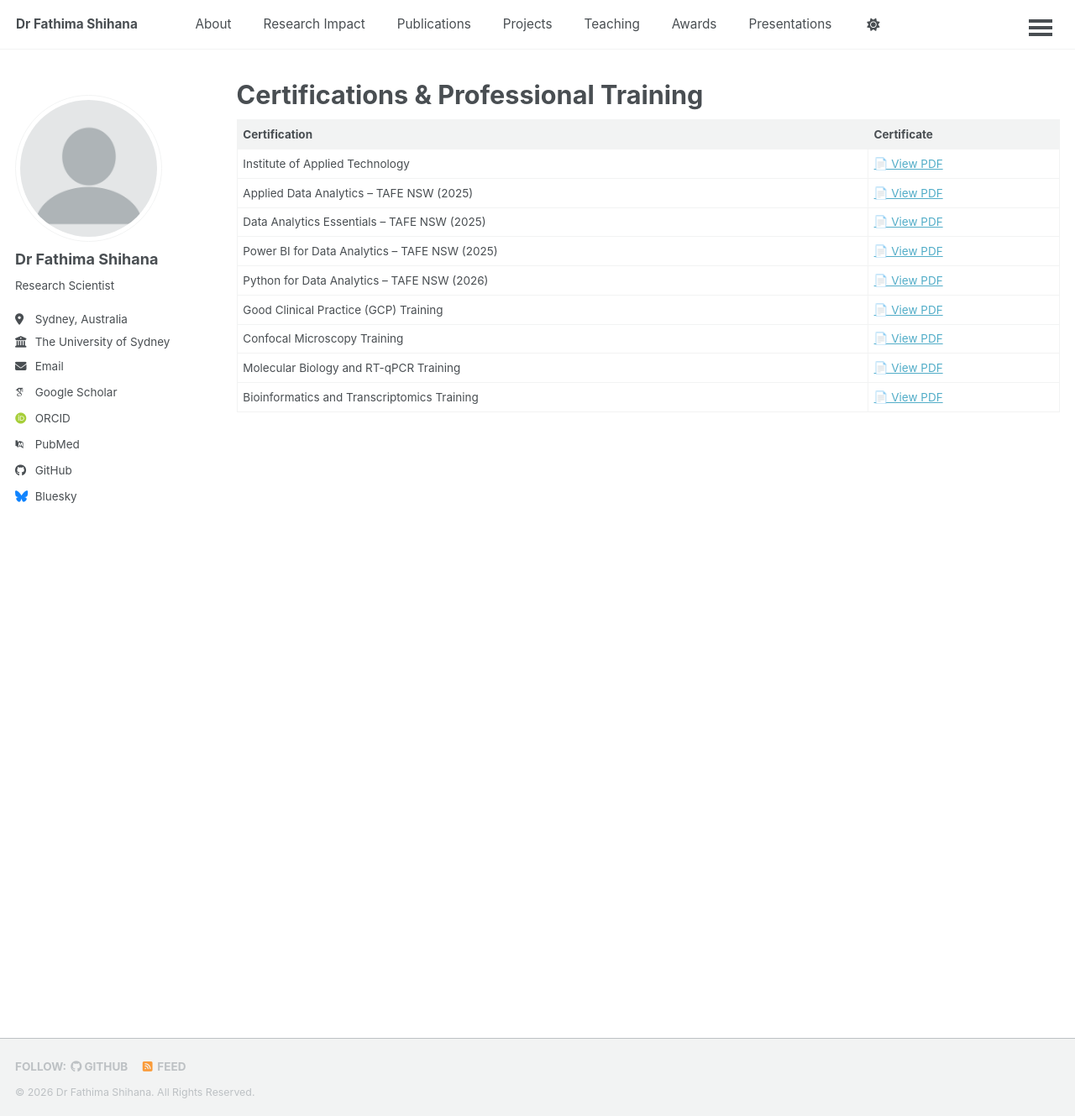
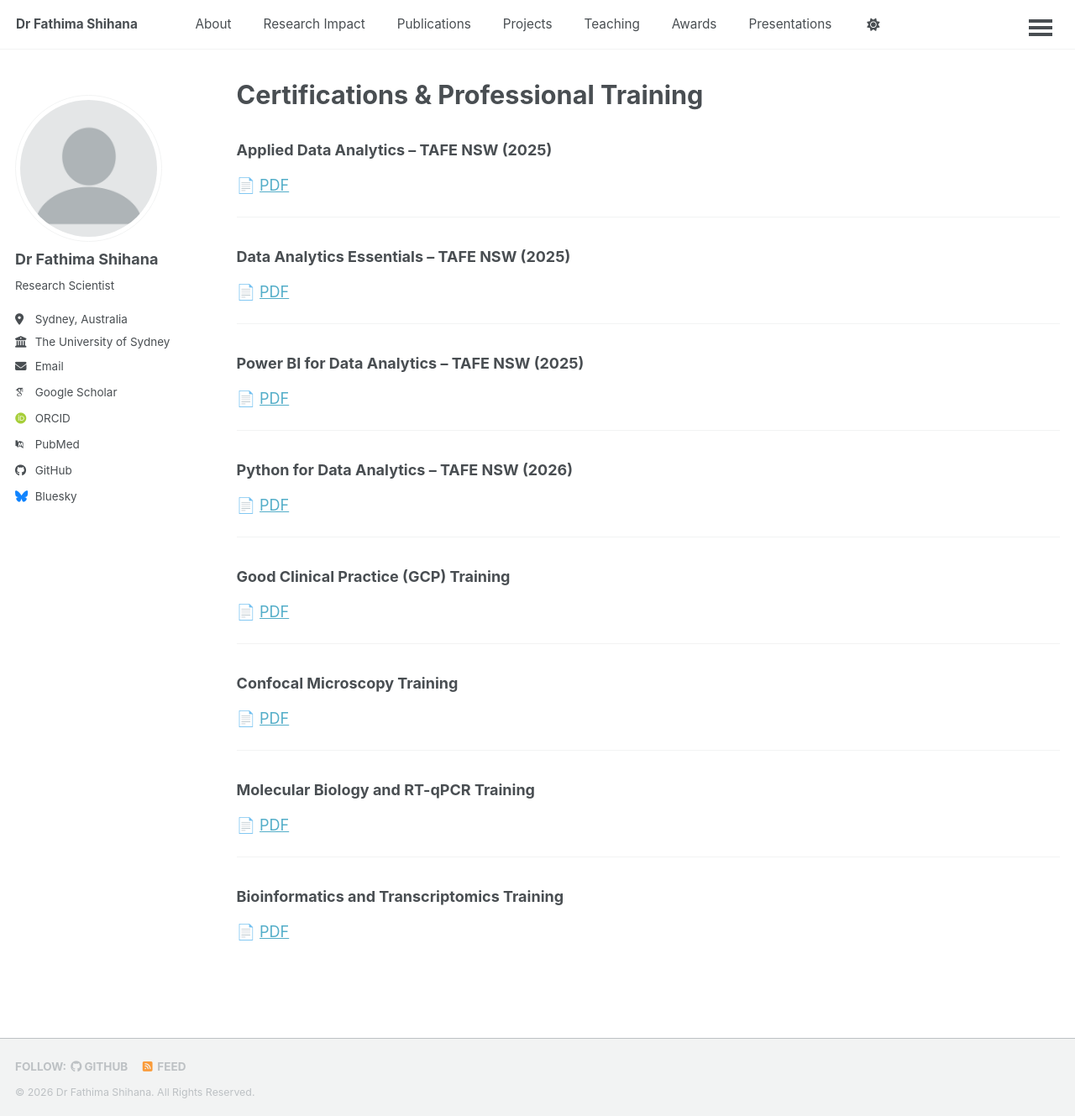
Before and after one commit to fathimashihana/fathimashihana.github.io, a Jekyll site: the page built from _pages/certifications.md, in a window 1280 px wide and 1329 px high. Shown: the whole window at 84% size. Built offline with Jekyll 4.4.1, drawn with Linux system fonts in a browser that asks for light colours; some web fonts are replaced; a script bundle is joined from its source files by our own code; library files that are not in the unit come from our copies.

Commit message:
Update certifications.md

```diff
--- a/_pages/certifications.md
+++ b/_pages/certifications.md
@@ -5,15 +5,48 @@ permalink: /certifications/
 author_profile: true
 ---
 
+### Applied Data Analytics – TAFE NSW (2025)
 
-| Certification | Certificate |
-|--------------|-------------|
-| Institute of Applied Technology | [📄 View PDF](/files/certificates/iat-certificate.pdf) |
-| Applied Data Analytics – TAFE NSW (2025) | [📄 View PDF](/files/certificates/applied-data-analytics.pdf) |
-| Data Analytics Essentials – TAFE NSW (2025) | [📄 View PDF](/files/certificates/data-analytics-essentials.pdf) |
-| Power BI for Data Analytics – TAFE NSW (2025) | [📄 View PDF](/files/certificates/powerbi-data-analytics.pdf) |
-| Python for Data Analytics – TAFE NSW (2026) | [📄 View PDF](/files/certificates/python-data-analytics.pdf) |
-| Good Clinical Practice (GCP) Training | [📄 View PDF](/files/certificates/gcp-training.pdf) |
-| Confocal Microscopy Training | [📄 View PDF](/files/certificates/confocal-microscopy.pdf) |
-| Molecular Biology and RT-qPCR Training | [📄 View PDF](/files/certificates/rtqpcr-training.pdf) |
-| Bioinformatics and Transcriptomics Training | [📄 View PDF](/files/certificates/bioinformatics-training.pdf) |
+📄 [PDF](/files/certificates/applied-data-analytics.pdf)
+
+---
+
+### Data Analytics Essentials – TAFE NSW (2025)
+
+📄 [PDF](/files/certificates/data-analytics-essentials.pdf)
+
+---
+
+### Power BI for Data Analytics – TAFE NSW (2025)
+
+📄 [PDF](/files/certificates/powerbi-data-analytics.pdf)
+
+---
+
+### Python for Data Analytics – TAFE NSW (2026)
+
+📄 [PDF](/files/certificates/python-data-analytics.pdf)
+
+---
+
+### Good Clinical Practice (GCP) Training
+
+📄 [PDF](/files/certificates/gcp-training.pdf)
+
+---
+
+### Confocal Microscopy Training
+
+📄 [PDF](/files/certificates/confocal-microscopy.pdf)
+
+---
+
+### Molecular Biology and RT-qPCR Training
+
+📄 [PDF](/files/certificates/rtqpcr-training.pdf)
+
+---
+
+### Bioinformatics and Transcriptomics Training
+
+📄 [PDF](/files/certificates/bioinformatics-training.pdf)
```
